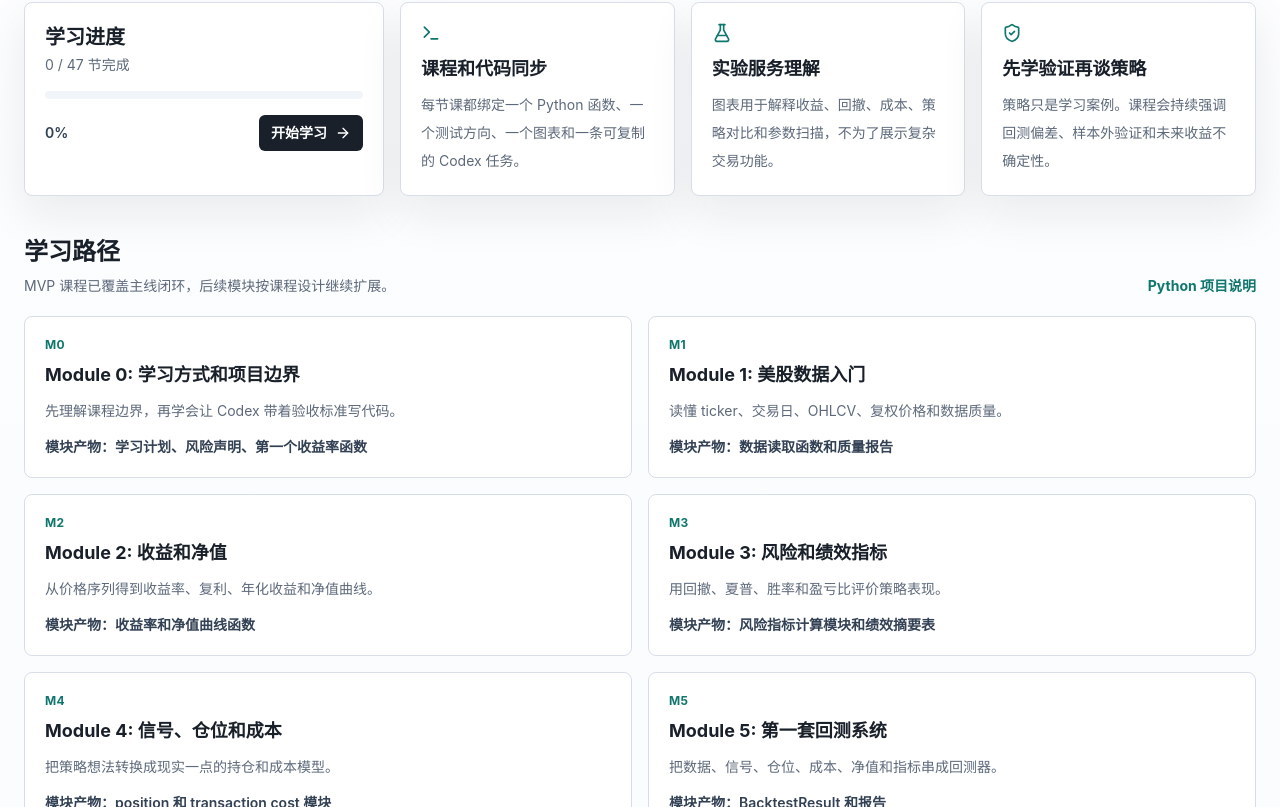
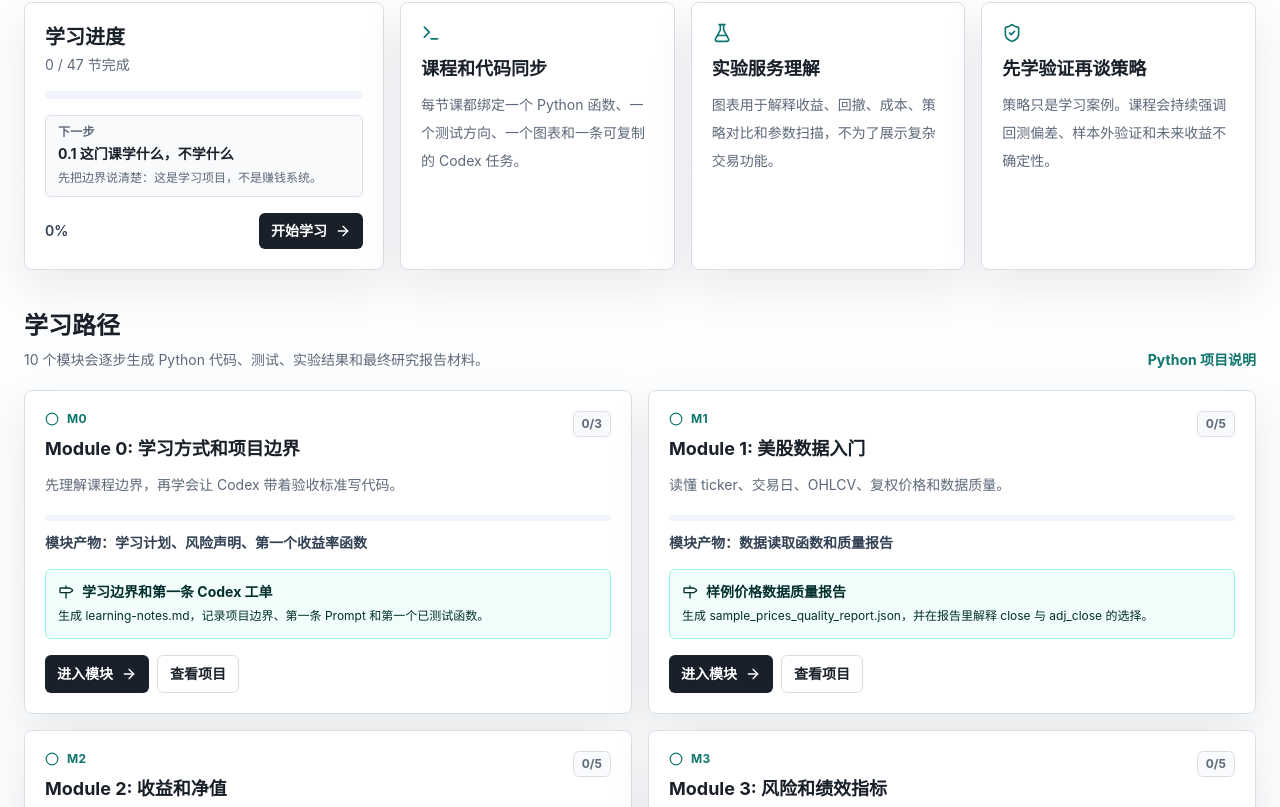
Before and after one commit to ZeyuZuo/learn-quant-with-codex, a Next.js app in the folder web/: page / in a window 1280 px wide. Shown: the part 593-1400 px from the top of the page. Built offline with nearby package versions, Linux system fonts and the light colour scheme.

Commit message:
Refine course design from tutorial references

```diff
--- a/web/src/app/page.tsx
+++ b/web/src/app/page.tsx
@@ -1,9 +1,10 @@
 import Link from "next/link";
 import { ArrowRight, BookOpen, FlaskConical, ShieldCheck, SquareKanban, Terminal } from "lucide-react";
 import { SiteHeader } from "@/components/layout/SiteHeader";
-import { courseModules, allLessons } from "@/lib/courses";
+import { allLessons } from "@/lib/courses";
 import { LessonChart } from "@/components/charts/LessonChart";
 import { ProgressSummary } from "@/components/progress/ProgressSummary";
+import { HomeModulePath } from "@/components/progress/HomeModulePath";
 
 export default function HomePage() {
   const firstLesson = allLessons[0];
@@ -95,22 +96,13 @@ export default function HomePage() {
           <div className="mb-5 flex items-end justify-between gap-4">
             <div>
               <h2 className="text-2xl font-black text-ink">学习路径</h2>
-              <p className="mt-2 text-sm text-muted">MVP 课程已覆盖主线闭环，后续模块按课程设计继续扩展。</p>
+              <p className="mt-2 text-sm text-muted">10 个模块会逐步生成 Python 代码、测试、实验结果和最终研究报告材料。</p>
             </div>
             <Link href="/python-project" className="text-sm font-bold text-accent hover:underline">
               Python 项目说明
             </Link>
           </div>
-          <div className="grid gap-4 md:grid-cols-2">
-            {courseModules.map((module) => (
-              <Link key={module.id} href="/courses" className="rounded-lg border border-line bg-white p-5 transition hover:border-accent hover:shadow-soft">
-                <div className="text-xs font-bold uppercase tracking-wide text-accent">{module.id}</div>
-                <h3 className="mt-2 text-lg font-bold text-ink">{module.title}</h3>
-                <p className="mt-2 text-sm leading-7 text-muted">{module.summary}</p>
-                <p className="mt-3 text-sm font-semibold text-slate-700">模块产物：{module.product}</p>
-              </Link>
-            ))}
-          </div>
+          <HomeModulePath />
           <div className="mt-6 rounded-lg border border-teal-200 bg-teal-50 p-5">
             <h3 className="text-lg font-bold text-teal-950">按项目推进学习</h3>
             <p className="mt-2 text-sm leading-7 text-teal-950">
--- /dev/null
+++ b/web/src/components/progress/HomeModulePath.tsx
@@ -0,0 +1,63 @@
+"use client";
+
+import Link from "next/link";
+import { ArrowRight, CheckCircle2, Circle, Milestone } from "lucide-react";
+import { courseModules } from "@/lib/courses";
+import { useLessonProgress } from "@/lib/progress";
+
+export function HomeModulePath() {
+  const progress = useLessonProgress();
+
+  return (
+    <div className="grid gap-4 md:grid-cols-2">
+      {courseModules.map((module) => {
+        const completed = progress.ready ? module.lessons.filter((lesson) => progress.isCompleted(lesson.slug)).length : 0;
+        const total = module.lessons.length;
+        const percent = total === 0 ? 0 : Math.round((completed / total) * 100);
+        const firstLesson = module.lessons[0];
+        const moduleDone = progress.ready && total > 0 && completed === total;
+
+        return (
+          <article key={module.id} className="chart-enter rounded-lg border border-line bg-white p-5 shadow-soft transition hover:border-accent">
+            <div className="flex items-start justify-between gap-3">
+              <div>
+                <div className="flex items-center gap-2 text-xs font-bold uppercase tracking-wide text-accent">
+                  {moduleDone ? <CheckCircle2 className="h-3.5 w-3.5" /> : <Circle className="h-3.5 w-3.5" />}
+                  {module.id}
+                </div>
+                <h3 className="mt-2 text-lg font-bold text-ink">{module.title}</h3>
+              </div>
+              <span className="rounded-md border border-line bg-slate-50 px-2 py-1 text-xs font-bold text-muted">{progress.ready ? `${completed}/${total}` : "读取中"}</span>
+            </div>
+
+            <p className="mt-2 text-sm leading-7 text-muted">{module.summary}</p>
+            <div className="mt-4 h-1.5 overflow-hidden rounded-full bg-slate-100">
+              <div className="h-full rounded-full bg-accent transition-all duration-700 ease-out" style={{ width: `${percent}%` }} />
+            </div>
+            <p className="mt-3 text-sm font-semibold text-slate-700">模块产物：{module.product}</p>
+
+            <div className="mt-4 rounded-md border border-teal-200 bg-teal-50 p-3">
+              <div className="flex items-center gap-2 text-sm font-bold text-teal-950">
+                <Milestone className="h-4 w-4" />
+                {module.miniProject.title}
+              </div>
+              <p className="mt-1 text-xs leading-5 text-teal-950">{module.miniProject.deliverable}</p>
+            </div>
+
+            <div className="mt-4 flex flex-wrap gap-2">
+              {firstLesson ? (
+                <Link href={`/courses/${firstLesson.slug}`} className="inline-flex items-center gap-2 rounded-md bg-ink px-3 py-2 text-sm font-bold text-white transition hover:bg-slate-700">
+                  进入模块
+                  <ArrowRight className="h-4 w-4" />
+                </Link>
+              ) : null}
+              <Link href="/projects" className="inline-flex items-center gap-2 rounded-md border border-line bg-white px-3 py-2 text-sm font-bold text-ink transition hover:border-accent hover:text-accent">
+                查看项目
+              </Link>
+            </div>
+          </article>
+        );
+      })}
+    </div>
+  );
+}
--- a/web/src/components/progress/ProgressSummary.tsx
+++ b/web/src/components/progress/ProgressSummary.tsx
@@ -34,8 +34,18 @@ export function ProgressSummary({ compact = false }: ProgressSummaryProps) {
       <div className="mt-4 h-2 overflow-hidden rounded-full bg-slate-100">
         <div className="h-full rounded-full bg-accent transition-all duration-700 ease-out" style={{ width: `${progress.percent}%` }} />
       </div>
+      {progress.ready ? (
+        <div className="mt-4 rounded-md border border-line bg-slate-50 px-3 py-2">
+          <div className="text-xs font-black uppercase tracking-wide text-muted">下一步</div>
+          <div className="mt-1 text-sm font-bold text-ink">
+            {progress.nextLesson.id} {progress.nextLesson.title}
+          </div>
+          <p className="mt-1 text-xs leading-5 text-muted">{progress.nextLesson.subtitle}</p>
+        </div>
+      ) : null}
       <div className="mt-4 flex flex-wrap items-center justify-between gap-3">
         <span className="text-sm font-semibold text-slate-700">{progress.percent}%</span>
+        {progress.ready ? (
           <Link
             href={`/courses/${progress.nextLesson.slug}`}
             className="inline-flex items-center gap-2 rounded-md bg-ink px-3 py-2 text-sm font-bold text-white transition hover:bg-slate-700"
@@ -43,6 +53,9 @@ export function ProgressSummary({ compact = false }: ProgressSummaryProps) {
             {progress.completedCount === 0 ? "开始学习" : "继续学习"}
             <ArrowRight className="h-4 w-4" />
           </Link>
+        ) : (
+          <span className="inline-flex items-center rounded-md border border-line bg-slate-50 px-3 py-2 text-sm font-bold text-muted">读取中</span>
+        )}
       </div>
     </section>
   );
```
Also changed, not shown: 3 other files (tests, documents, lock files or other folders). Lines whose indentation alone changed are shown as unchanged.
